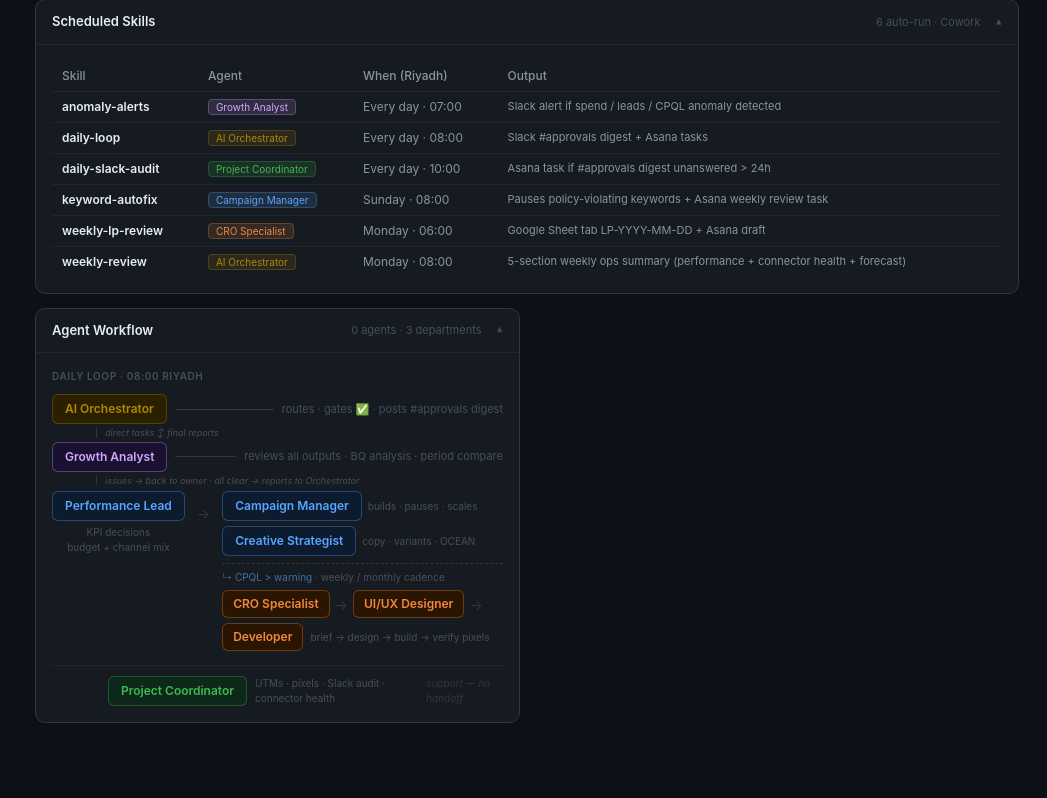
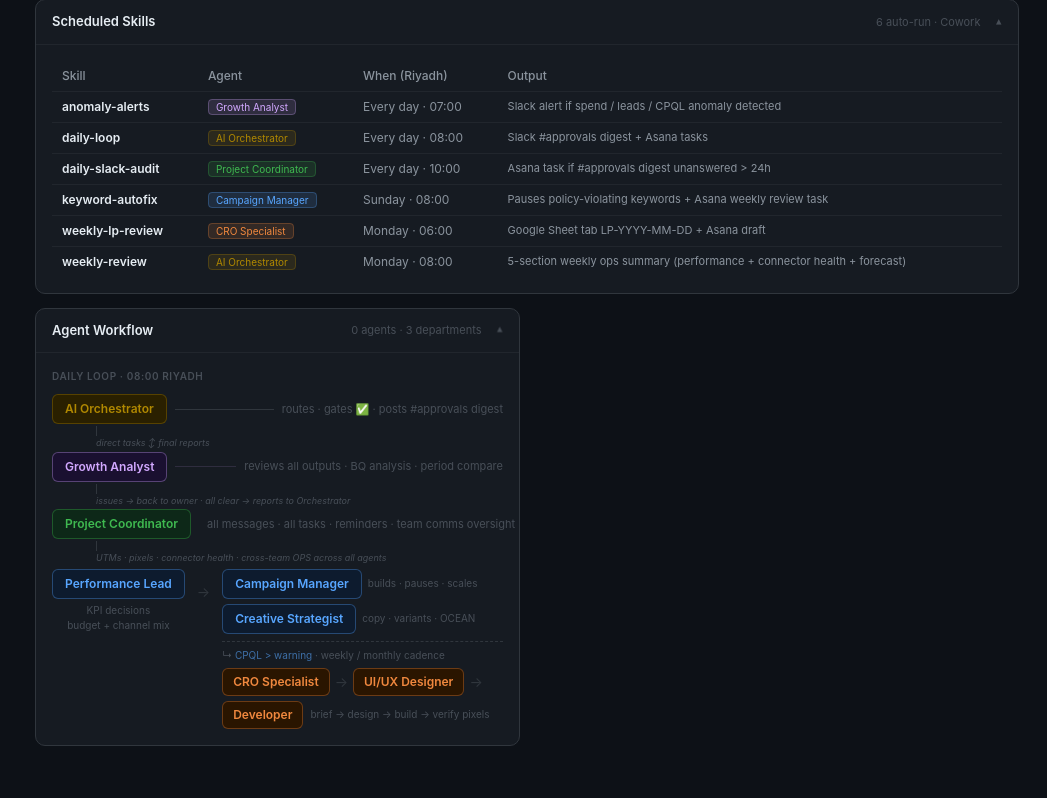
Before and after one commit to Rana96-run/nexa-performance-agent, a Flask app: template reports/templates/activity.html in a window 1280 px wide. Shown: the part 1475-2273 px from the top of the page, without its empty margins (233-1280 px from the left). Before the commit the page ends 2198 px from the top, so only its background shows below. Run offline with Flask 3, Linux system fonts and the light colour scheme; the template is opened without the code that fills it, so the values that code supplies are empty.

Commit message:
fix(dashboard): Project Coordinator as cross-cutting OPS layer in workflow
PC was incorrectly shown as a passive bottom-row footnote with
'support — no handoff'. Now a full-width cross-cutting band (same
visual pattern as Growth Analyst) showing: all messages · all tasks ·
reminders · team comms oversight · UTMs · pixels · connector health.

Co-Authored-By: Claude Sonnet 4.6 <noreply@anthropic.com>

```diff
--- a/reports/templates/activity.html
+++ b/reports/templates/activity.html
@@ -1751,35 +1751,40 @@ a:hover{text-decoration:underline}
           <div style="flex:1;height:1px;background:#30363d"></div>
           <div style="font-size:11px;color:#484f58;white-space:nowrap">routes · gates ✅ · posts #approvals digest</div>
         </div>
-
-        {# Bidirectional connector: Orchestrator ↔ Growth Analyst #}
-        <div style="display:flex;align-items:center;margin-left:44px;margin-bottom:2px;gap:4px">
+        <div style="margin-left:44px;margin-bottom:2px">
           <div style="width:1px;height:10px;background:#30363d"></div>
-          <div style="font-size:9px;color:#484f58;margin-left:4px;font-style:italic">direct tasks ↕ final reports</div>
-        </div>
-
-        {# Row 2: Growth Analyst (review layer) #}
+          <div style="font-size:9px;color:#484f58;font-style:italic">direct tasks ↕ final reports</div>
+        </div>
+
+        {# Row 2: Growth Analyst — cross-cutting QA layer #}
         <div style="display:flex;align-items:center;gap:8px;margin-bottom:2px">
           <div style="background:#1a1030;border:1px solid #d2a8ff55;border-radius:6px;padding:5px 12px;font-size:12px;font-weight:600;color:#d2a8ff;white-space:nowrap">Growth Analyst</div>
-          <div style="flex:1;height:1px;background:#30363d"></div>
+          <div style="flex:1;height:1px;background:#d2a8ff22"></div>
           <div style="font-size:11px;color:#484f58;white-space:nowrap">reviews all outputs · BQ analysis · period compare</div>
         </div>
-
-        {# Bidirectional connector: Growth Analyst ↔ agents (review loop) #}
-        <div style="display:flex;align-items:center;margin-left:44px;margin-bottom:4px;gap:4px">
+        <div style="margin-left:44px;margin-bottom:2px">
           <div style="width:1px;height:10px;background:#30363d"></div>
-          <div style="font-size:9px;color:#484f58;margin-left:4px;font-style:italic">issues → back to owner · all clear → reports to Orchestrator</div>
-        </div>
-
-        {# Row 3: Performance Lead → branches #}
-        <div style="display:flex;align-items:flex-start;gap:12px;margin-bottom:14px">
-          {# Performance Lead #}
+          <div style="font-size:9px;color:#484f58;font-style:italic">issues → back to owner · all clear → reports to Orchestrator</div>
+        </div>
+
+        {# Row 3: Project Coordinator — cross-cutting OPS layer #}
+        <div style="display:flex;align-items:center;gap:8px;margin-bottom:2px">
+          <div style="background:#0d2818;border:1px solid #3fb95055;border-radius:6px;padding:5px 12px;font-size:12px;font-weight:600;color:#3fb950;white-space:nowrap">Project Coordinator</div>
+          <div style="flex:1;height:1px;background:#3fb95022"></div>
+          <div style="font-size:11px;color:#484f58;white-space:nowrap">all messages · all tasks · reminders · team comms oversight</div>
+        </div>
+        <div style="margin-left:44px;margin-bottom:4px">
+          <div style="width:1px;height:10px;background:#30363d"></div>
+          <div style="font-size:9px;color:#484f58;font-style:italic">UTMs · pixels · connector health · cross-team OPS across all agents</div>
+        </div>
+
+        {# Row 4: Performance Lead → branches #}
+        <div style="display:flex;align-items:flex-start;gap:12px">
           <div style="display:flex;flex-direction:column;align-items:center;gap:4px;flex-shrink:0">
             <div style="background:#0d1b2e;border:1px solid #58a6ff55;border-radius:6px;padding:5px 12px;font-size:12px;font-weight:600;color:#58a6ff;white-space:nowrap">Performance Lead</div>
             <div style="font-size:10px;color:#484f58;text-align:center">KPI decisions<br>budget + channel mix</div>
           </div>
           <div style="margin-top:12px;font-size:14px;color:#30363d;flex-shrink:0">→</div>
-          {# Right column: Campaign Manager + Creative Strategist + CRO chain #}
           <div style="display:flex;flex-direction:column;gap:5px;flex:1;min-width:0">
             <div style="display:flex;align-items:center;gap:6px">
               <div style="background:#0d1b2e;border:1px solid #58a6ff55;border-radius:6px;padding:5px 12px;font-size:12px;font-weight:600;color:#58a6ff;white-space:nowrap">Campaign Manager</div>
@@ -1789,7 +1794,6 @@ a:hover{text-decoration:underline}
               <div style="background:#0d1b2e;border:1px solid #58a6ff55;border-radius:6px;padding:5px 12px;font-size:12px;font-weight:600;color:#58a6ff;white-space:nowrap">Creative Strategist</div>
               <div style="font-size:10px;color:#484f58">copy · variants · OCEAN</div>
             </div>
-            {# CRO chain — triggered by CPQL > warning #}
             <div style="border-top:1px dashed #30363d;padding-top:6px;margin-top:2px">
               <div style="font-size:10px;color:#484f58;margin-bottom:5px">↳ <span style="color:#58a6ff99">CPQL &gt; warning</span> · weekly / monthly cadence</div>
               <div style="display:flex;align-items:center;gap:5px;flex-wrap:wrap">
@@ -1802,14 +1806,6 @@ a:hover{text-decoration:underline}
               </div>
             </div>
           </div>
-        </div>
-
-        {# Project Coordinator (support) #}
-        <div style="display:flex;align-items:center;gap:8px;padding-top:10px;border-top:1px solid #21262d">
-          <div style="width:48px;flex-shrink:0"></div>
-          <div style="background:#0d2818;border:1px solid #3fb95055;border-radius:6px;padding:5px 12px;font-size:12px;font-weight:600;color:#3fb950;white-space:nowrap">Project Coordinator</div>
-          <div style="font-size:10px;color:#484f58">UTMs · pixels · Slack audit · connector health</div>
-          <div style="margin-left:6px;font-size:10px;color:#30363d;font-style:italic">support — no handoff</div>
         </div>
 
       </div>
```
